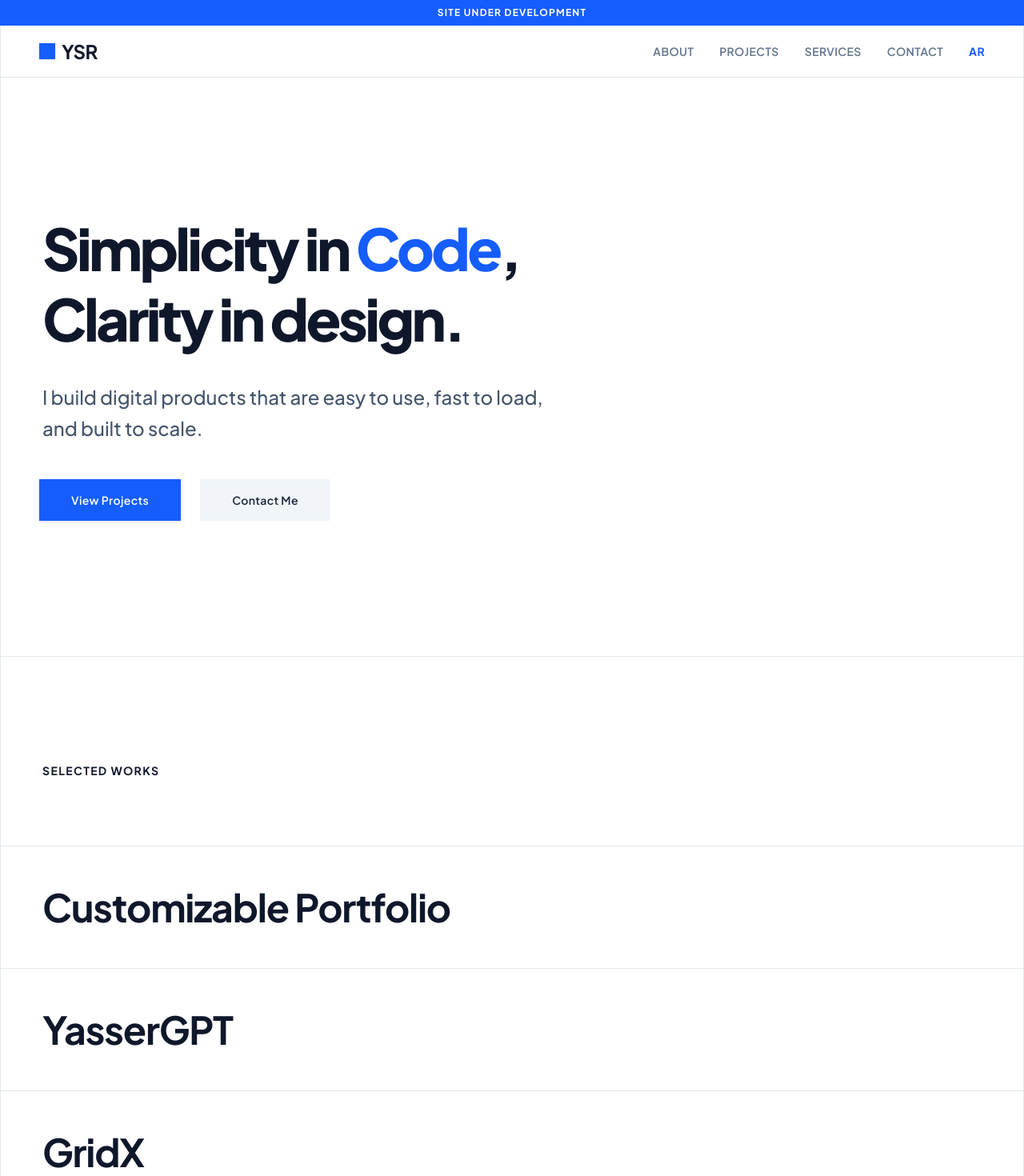
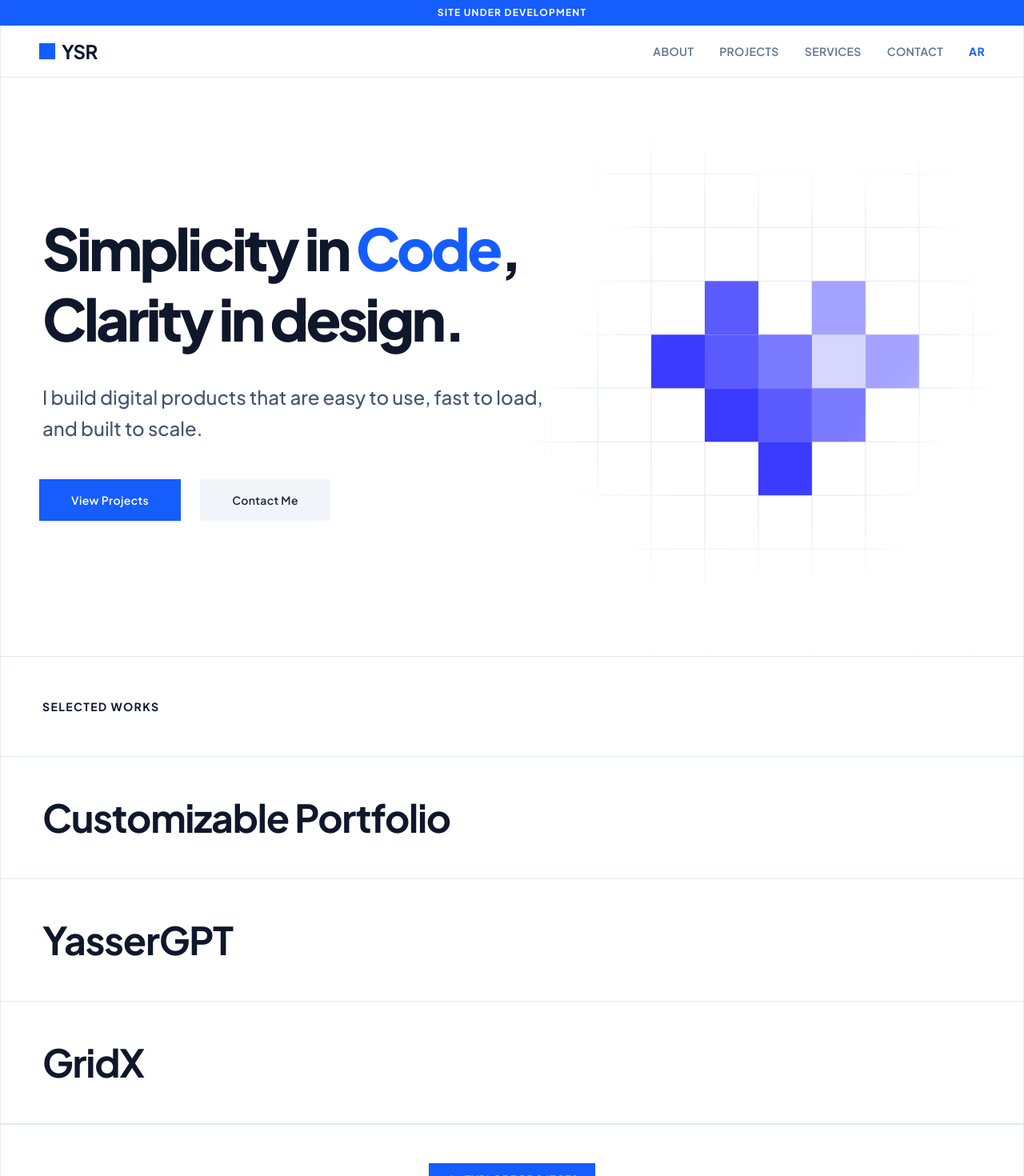
Before and after one commit to yasser8111/Portfolio, a React (Vite) app: page / in a window 1280 px wide. Shown: the top 1470 px of the page at 80% size. Built offline with nearby package versions, Linux system fonts and the light colour scheme.

Commit message:
Refinement: standardizing fonts, fixing back navigation, adding hero background, and optimizing mobile UI

```diff
--- a/src/App.jsx
+++ b/src/App.jsx
@@ -33,7 +33,7 @@ const ProjectDetailsWrapper = ({ projects, lang, footerText, buttons }) => {
   return (
     <ProjectDetailsPage
       project={project}
-      onBack={() => navigate("/projects")}
+      onBack={() => navigate(-1)}
       lang={lang}
       footerText={footerText}
       buttons={buttons}
@@ -101,6 +101,7 @@ export default function App() {
 
   return (
     <BrowserRouter>
+      <ScrollToTop />
       <SmoothScroll>
         <div
           dir={lang === "ar" ? "rtl" : "ltr"}
--- a/src/components/projects/ProjectHoverSection.jsx
+++ b/src/components/projects/ProjectHoverSection.jsx
@@ -84,7 +84,7 @@ const ProjectHoverSection = ({
       <div
         ref={containerRef}
         onMouseLeave={() => setModal({ active: false, index: 0 })}
-        className={cn("relative flex flex-col w-full mt-12", className)}
+        className={cn("relative flex flex-col w-full", className)}
       >
         <div className="flex flex-col w-full">
           {projects.map((project, index) => (
@@ -146,7 +146,7 @@ const ProjectHoverSection = ({
 
   // Mobile version
   return (
-    <div className={cn("flex flex-col w-full py-4", className)}>
+    <div className={cn("flex flex-col w-full", className)}>
       {projects.map((project, index) => (
         <Link
           key={index}
--- a/src/index.css
+++ b/src/index.css
@@ -1,4 +1,4 @@
-@import url("https://fonts.googleapis.com/css2?family=Plus+Jakarta+Sans:wght@300;400;500;600;700;800&family=Cairo:wght@300;400;500;600;700;800&family=IBM+Plex+Sans+Arabic:wght@300;400;500;600;700&display=swap");
+@import url("https://fonts.googleapis.com/css2?family=Plus+Jakarta+Sans:wght@300;400;500;600;700;800&family=Cairo:wght@300;400;500;600;700;800&display=swap");
 @import "tailwindcss";
 
 html.lenis,
@@ -23,9 +23,7 @@ html.lenis body {
 }
 
 @theme {
-  --font-sans:
-    "Plus Jakarta Sans", "Cairo", "IBM Plex Sans Arabic", ui-sans-serif, system-ui,
-    sans-serif;
+  --font-sans: "Plus Jakarta Sans", "Cairo", ui-sans-serif, system-ui, sans-serif;
 }
 
 @layer base {
@@ -46,7 +44,7 @@ html.lenis body {
 
   /* Optimize Arabic line height and spacing */
   [dir="rtl"] {
-    font-family: "Cairo", "IBM Plex Sans Arabic", var(--font-sans);
+    font-family: "Cairo", sans-serif;
     line-height: 1.7;
     letter-spacing: 0 !important;
     word-spacing: 0.05em;
--- a/src/pages/AboutPage.jsx
+++ b/src/pages/AboutPage.jsx
@@ -28,7 +28,7 @@ const AboutPage = ({
     >
       <div className="max-w-[1400px] mx-auto w-full border-x border-slate-200 min-h-screen flex flex-col">
         <NavBack
-          onBack={() => navigate("/")}
+          onBack={() => navigate(-1)}
           backText={buttons.backToHome}
           lang={lang}
         />
--- a/src/pages/AllProjectsPage.jsx
+++ b/src/pages/AllProjectsPage.jsx
@@ -48,7 +48,7 @@ const AllProjectsPage = ({
     return (
       <div className="w-full min-h-screen bg-slate-50 flex flex-col" dir={lang === "ar" ? "rtl" : "ltr"}>
         <NavBack
-          onBack={() => navigate("/")}
+          onBack={() => navigate(-1)}
           backText={buttons.backToHome}
           lang={lang}
         />
@@ -69,7 +69,7 @@ const AllProjectsPage = ({
           </p>
 
           <Button
-            onClick={() => navigate("/")}
+            onClick={() => navigate(-1)}
             variant="primary"
             className="px-8"
           >
@@ -85,7 +85,7 @@ const AllProjectsPage = ({
       {/* Floating Back Button (Desktop) */}
       <div className="fixed top-6 left-6 md:top-10 md:left-12 z-[100] pointer-events-auto rtl:left-auto rtl:right-6 rtl:md:right-12">
         <Button
-          onClick={() => navigate("/")}
+          onClick={() => navigate(-1)}
           variant="secondary"
           icon={({ size, className }) => (
             <MaterialIcon
--- a/src/pages/HomePage.jsx
+++ b/src/pages/HomePage.jsx
@@ -63,6 +63,16 @@ const HomePage = ({
 
         <main className="flex-1">
           <section className="relative overflow-hidden min-h-[calc(100vh-76px)] border-b border-slate-200 px-6 md:px-12 bg-white py-20 lg:py-0 flex items-center">
+            {/* Background Image */}
+            <div
+              className="absolute inset-0 z-0 pointer-events-none hidden md:block"
+              style={{
+                backgroundImage: `url(/hero-img.svg)`,
+                backgroundSize: 'cover',
+                backgroundPosition: 'center',
+                transform: lang === 'ar' ? 'scaleX(-1)' : 'none'
+              }}
+            />
             <div className="max-w-[1400px] mx-auto w-full grid grid-cols-1 items-center gap-12">
               {/* Left: Text Content */}
               <div className="relative z-10 w-full order-1">
@@ -120,7 +130,7 @@ const HomePage = ({
           <section id="projects" className="border-b border-slate-200">
             <div className="w-full">
               {/* Section Header */}
-              <div className="px-6 md:px-12 pt-32 pb-8">
+              <div className=" md:p-12 p-8">
                 <h3 className="text-sm font-bold uppercase tracking-widest text-slate-900">
                   <TextBlock blockColor="#2563eb">
                     {sections.selectedWorks}
@@ -129,7 +139,7 @@ const HomePage = ({
               </div>
 
               <ProjectHoverSection projects={projects.slice(0, 3)} />
-              <div className="py-12 px-6 md:px-12 border-t border-slate-200 flex justify-center">
+              <div className="py-12 px-6 md:px-12 border-t border-slate-200 flex justify-end rtl:justify-start md:justify-center md:rtl:justify-center">
                 <Link to="/projects">
                   <Button
                     variant="primary"
@@ -224,7 +234,7 @@ const HomePage = ({
                     {sections.services}
                   </TextBlock>
                 </h3>
-                <div className="flex justify-end" dir="ltr">
+                <div className="hidden md:flex justify-end" dir="ltr">
                   <Link to="/services">
                     <Button
                       variant="primary"
@@ -296,6 +306,22 @@ const HomePage = ({
                   );
                 })}
               </div>
+
+              {/* Mobile Only: More Services Button */}
+              <div className="md:hidden py-12 px-6 border-t border-slate-200 flex justify-end rtl:justify-start md:justify-center md:rtl:justify-center">
+                <Link to="/services">
+                  <Button
+                    variant="primary"
+                    icon={({ className }) => (
+                      <ArrowIcon size={16} className={className} />
+                    )}
+                    iconPosition="start"
+                    className="uppercase"
+                  >
+                    {buttons.moreServices}
+                  </Button>
+                </Link>
+              </div>
             </div>
           </section>
 
--- a/src/pages/ServicesPage.jsx
+++ b/src/pages/ServicesPage.jsx
@@ -71,7 +71,7 @@ const ServicesPage = ({
     >
       <div className="max-w-[1400px] mx-auto w-full border-x border-slate-200 min-h-screen flex flex-col">
         <NavBack
-          onBack={() => navigate("/")}
+          onBack={() => navigate(-1)}
           backText={buttons.backToHome}
           lang={lang}
         />
```
Also changed, not shown: public/hero-img.svg (added).
